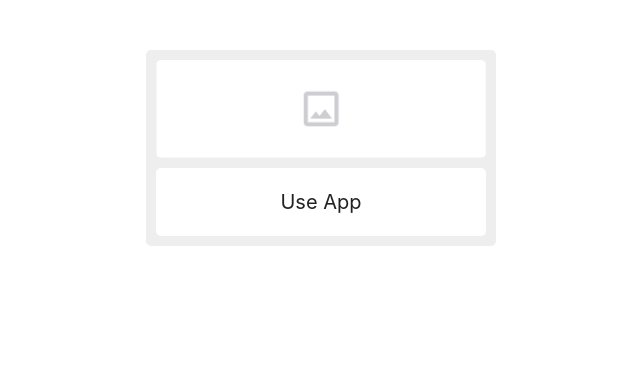
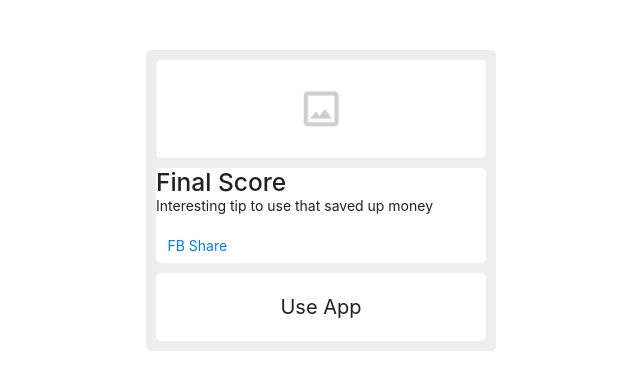
Before and after one commit to monzuralam/benefit-calculator, a plain HTML site: page result.html in a window 1280 px wide. Shown: the whole page, without its empty margins (319-959 px from the left). Drawn offline with Linux system fonts and the light colour scheme.

Commit message:
lav calculator result

```diff
--- a/result.html
+++ b/result.html
@@ -27,7 +27,11 @@
                         </div>
                         <div class="lav-calculator-area">
                             <div class="lav-calcultor-wrapper">
-
+                                <div class="lav-calculator-result">
+                                    <h3>Final Score</h3>
+                                    <p>Interesting tip to use that saved up money</p>
+                                    <a href="#" class="btn btn-outline">FB Share</a>
+                                </div>
                             </div>
                         </div>
 
```
